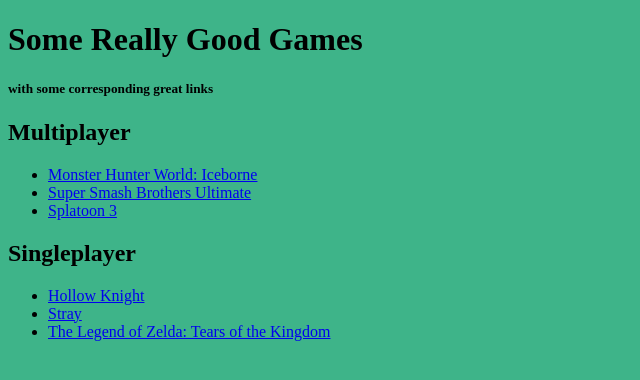
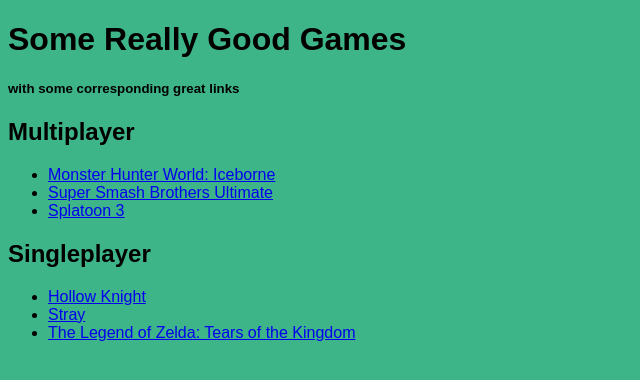
Before and after one commit to Jackalope-King/IGME-110-Repo, a plain HTML site: page index.html in a window 1280 px wide. Shown: the whole page, without its empty margins (0-640 px from the left). Drawn offline with Linux system fonts and the light colour scheme.

Commit message:
Update index.html

```diff
--- a/index.html
+++ b/index.html
@@ -7,7 +7,7 @@
   <style>
     body{
         background-color: #3EB489;
-        font-family: bree-serif;
+        font-family: sans-serif;
     }
   </style>
 </head>
```
